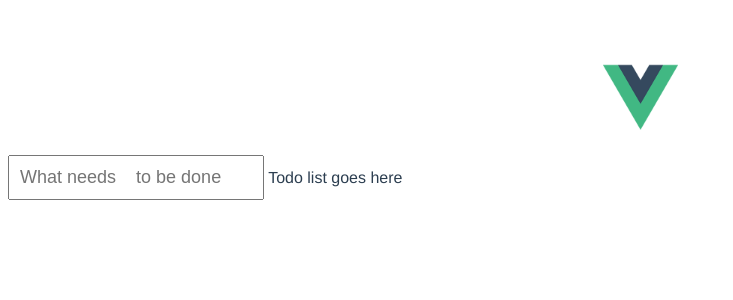
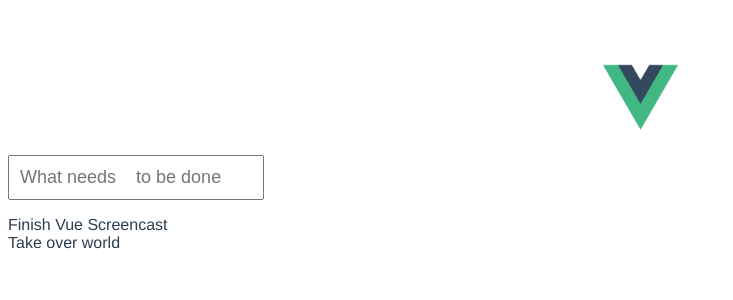
Before and after one commit to MarcellaHadderingh/TodoListVueJs, a Vue app: page / in a window 1280 px wide. Shown: the top 300 px of the page, without its empty margins (0-733 px from the left). Built offline with nearby package versions, Linux system fonts and the light colour scheme.

Commit message:
script and data

```diff
--- a/src/components/TodoList.vue
+++ b/src/components/TodoList.vue
@@ -2,7 +2,9 @@
   <div>
     <input type="text" class="todo-input" placeholder="What needs
     to be done" v-model="newTodo">
-    Todo list goes here
+   <div v-for="todo in todos" :key="todo.id" class="todo-item">
+     {{todo.title }}
+   </div>
   </div>
 </template>
 
@@ -11,7 +13,19 @@ export default {
   name: 'todo-list',
   data () {
     return {
-      msg: 'Welcome to Your Vue.js App'
+     newTodo: '',
+     todos: [
+       {
+         'id':1,
+         'title': 'Finish Vue Screencast',
+         'completed': false,
+       },
+        {
+         'id':2,
+         'title': 'Take over world',
+         'completed': false,
+       },
+     ]
     }
   }
 }
```
